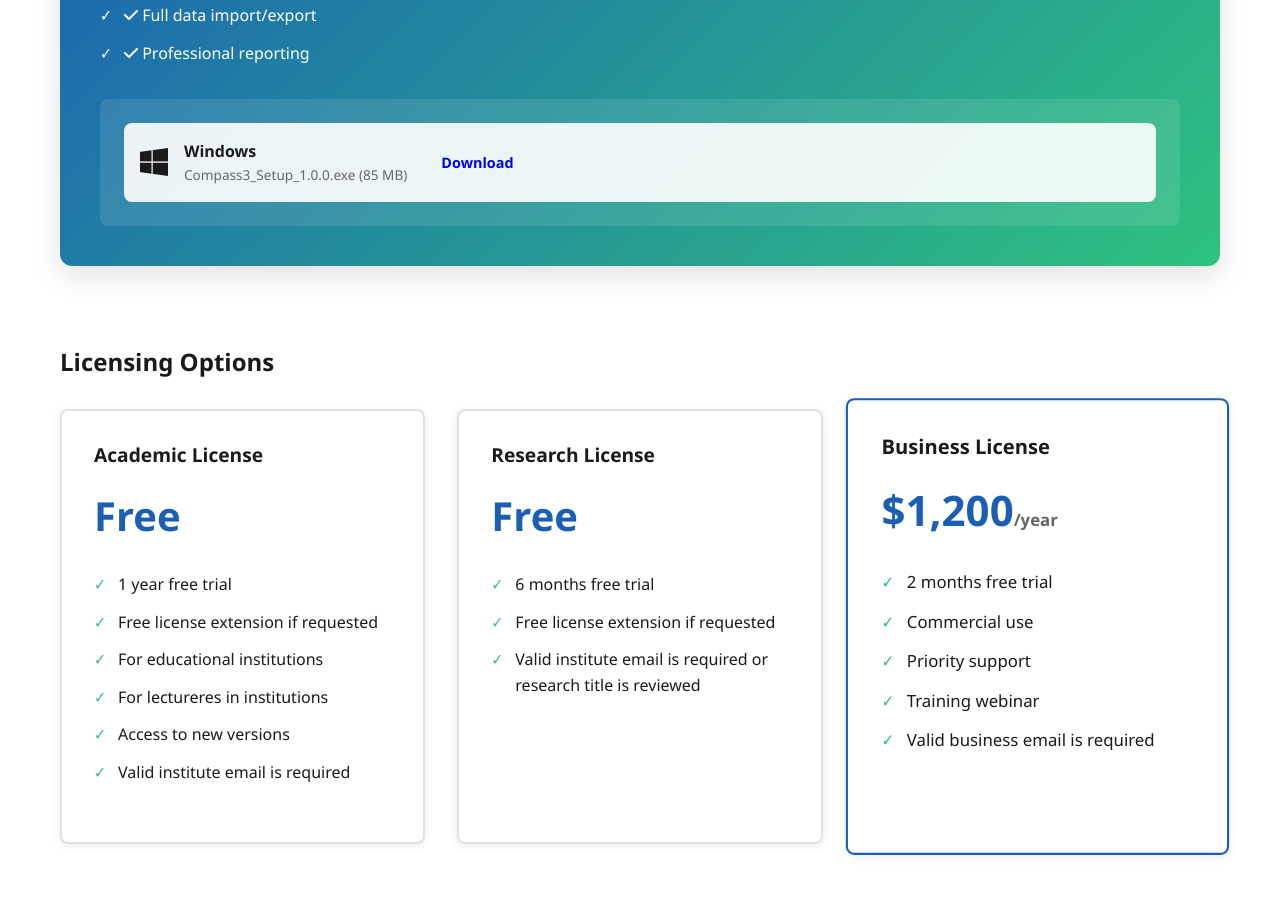
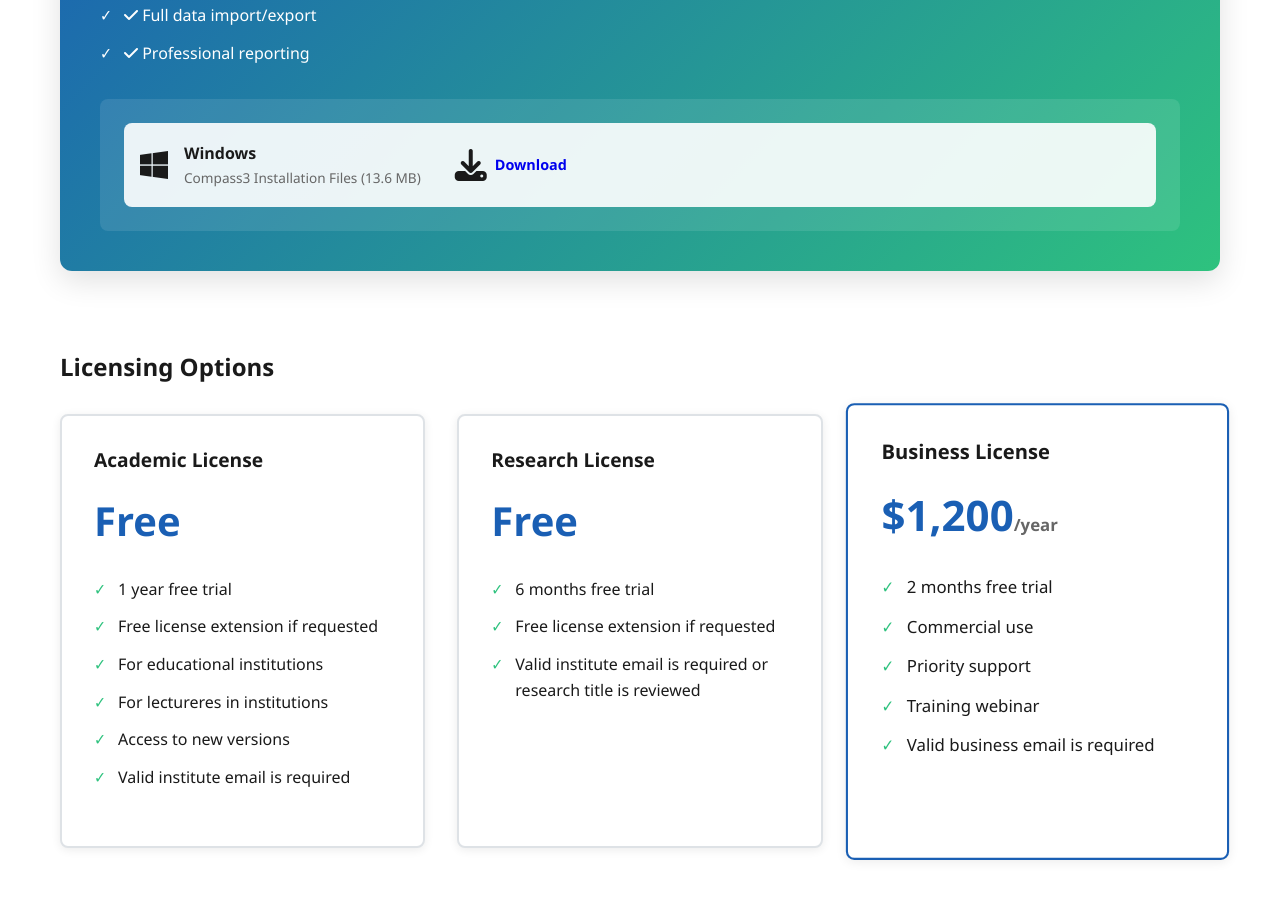
Before and after one commit to mehdiamini1911/Comass3.github.io, a plain HTML site: page index.html in a window 1280 px wide. Shown: the part 3688-4587 px from the top of the page. Drawn offline with Linux system fonts and the light colour scheme.

Commit message:
Update index.html

```diff
--- a/index.html
+++ b/index.html
@@ -295,11 +295,14 @@
         <i class="fab fa-windows"></i>
         <div>
             <strong>Windows</strong>
-                                <small>Compass3_Setup_1.0.0.exe (85 MB)</small>
+            <small>Compass3 Installation Files (13.6 MB)</small>
         </div>
-                            <a href="#" class="btn btn-small">Download</a>
+        <a href="https://github.com/mehdiamini1911/Comass3/releases/download/V1.00/Compass3.Installation.Files.zip"
+           class="btn btn-small"
+           download="Compass3-v1.0.0.zip">
+           <i class="fas fa-download"></i> Download
+        </a>
     </div>
-
 </div>
                 </div>
 
```
Lines whose indentation alone changed are shown as unchanged.
